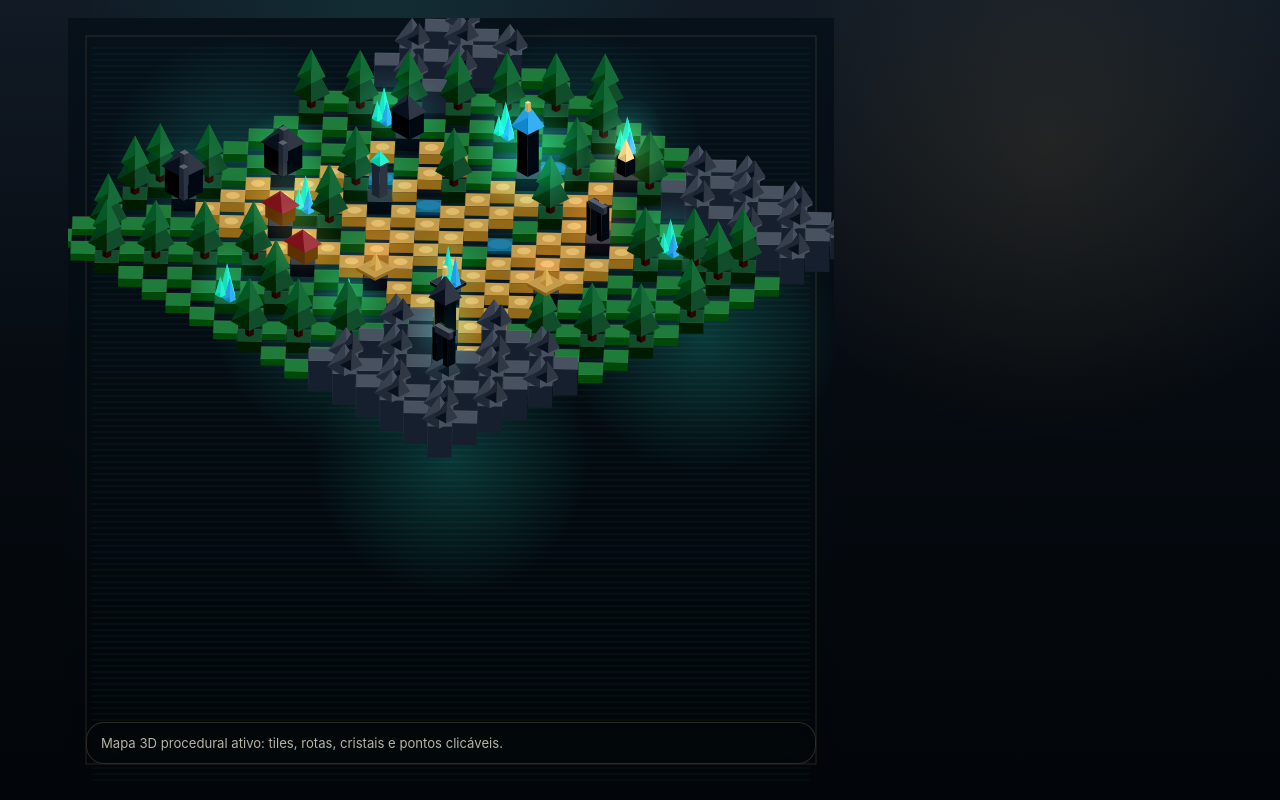
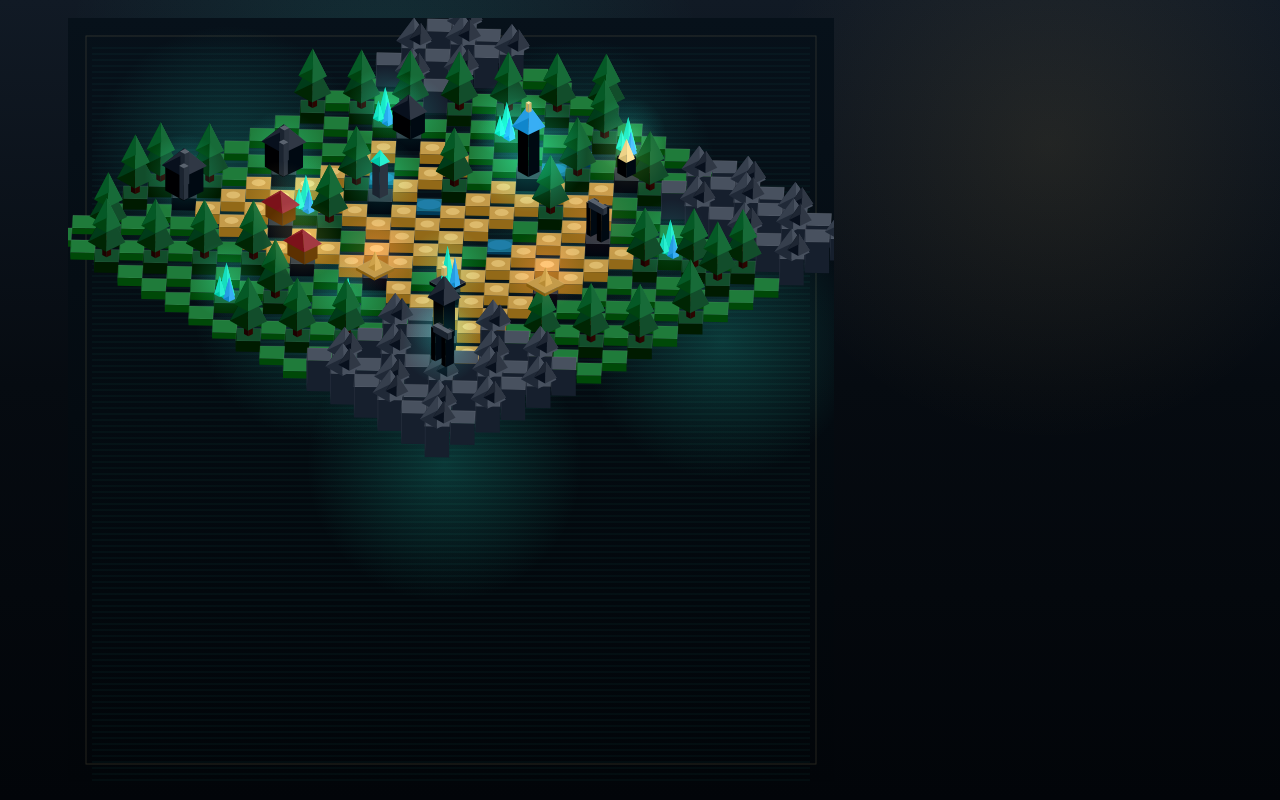
Before and after one commit to fellypesyllva007/keriumMapa, a React (Vite) app: page / in a window 1280 px wide. Built offline with nearby package versions, Linux system fonts and the light colour scheme.

Commit message:
refactor(ui): remove visible map status text

```diff
--- a/src/components/IsometricMap.jsx
+++ b/src/components/IsometricMap.jsx
@@ -1,4 +1,4 @@
-import { useEffect, useRef, useState } from 'react'
+import { useEffect, useRef } from 'react'
 import { clearCanvas, setupCanvas } from '../core/canvas.js'
 import { drawScene } from '../map/scene/drawScene.js'
 import { findPointAt } from '../interaction/hitTest.js'
@@ -6,7 +6,6 @@ import { findPointAt } from '../interaction/hitTest.js'
 export function IsometricMap({ activeKey, onSelect }) {
   const canvasRef = useRef(null)
   const timeRef = useRef(0)
-  const [status, setStatus] = useState('Mapa 3D procedural carregando...')
 
   useEffect(() => {
     const canvas = canvasRef.current
@@ -25,7 +24,6 @@ export function IsometricMap({ activeKey, onSelect }) {
     }
 
     frameId = requestAnimationFrame(render)
-    setStatus('Mapa 3D procedural ativo: tiles, rotas, cristais e pontos clicáveis.')
 
     return () => {
       disposed = true
@@ -42,13 +40,11 @@ export function IsometricMap({ activeKey, onSelect }) {
   }
 
   return (
-    <div className="isometric-map-shell">
-      <canvas
-        ref={canvasRef}
-        className="isometric-map-canvas"
-        onPointerDown={handlePointerDown}
-      />
-      <div className="map-status">{status}</div>
-    </div>
+    <canvas
+      ref={canvasRef}
+      className="isometric-map-canvas"
+      onPointerDown={handlePointerDown}
+      aria-label="Mapa 3D procedural do Kérium"
+    />
   )
 }
```
